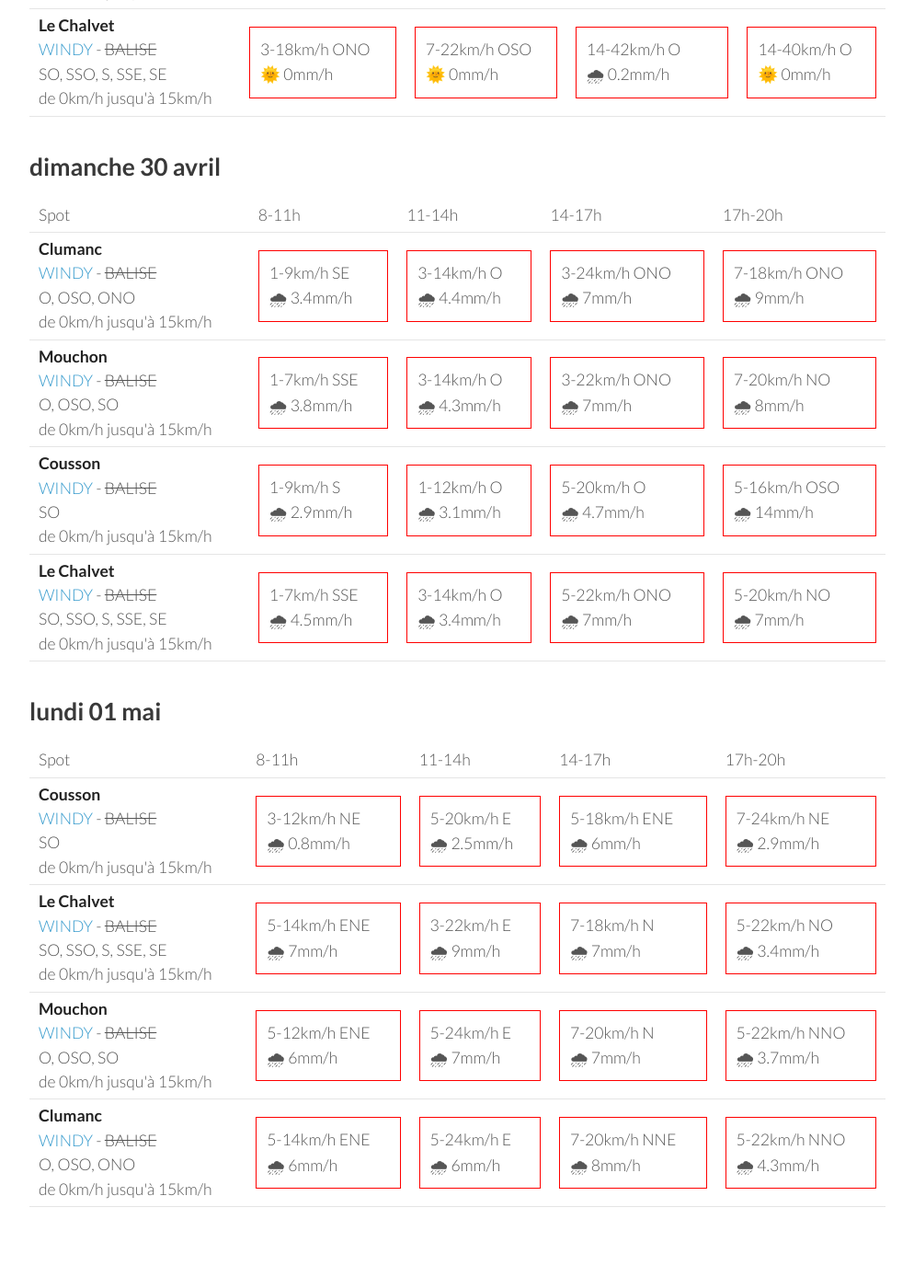
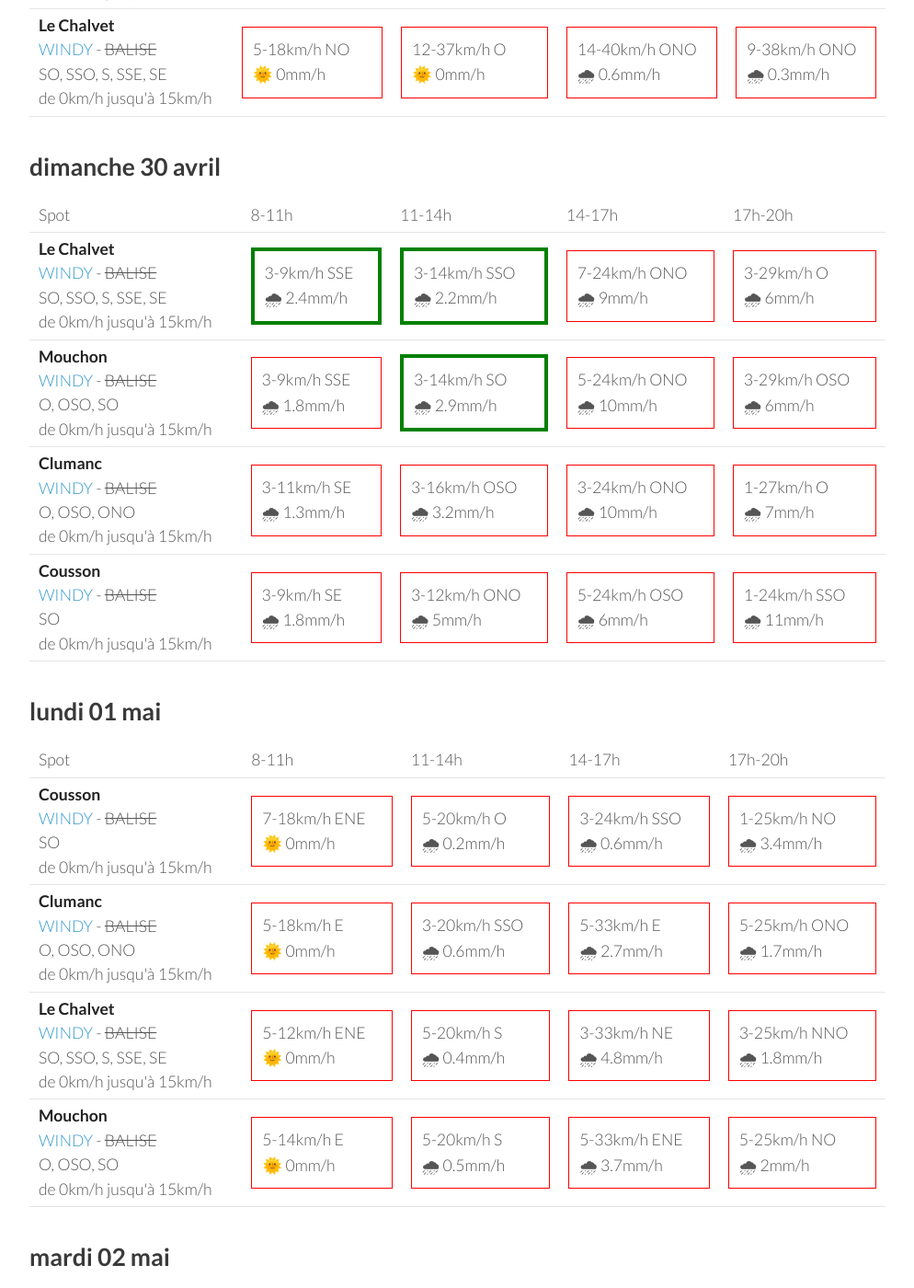
Before and after one commit to parapente-dans-le-nord/parapente-dans-le-nord.github.io, a Jekyll site: the page built from saint_andre.markdown, in a window 1280 px wide and 1400 px high, scrolled down 1892 px. Shown: the whole window at 92% size, without its empty margins (26-1020 px from the left). Built offline with Jekyll 4.4.1, drawn with Linux system fonts in a browser that asks for light colours; some of the changed text lies outside the part shown.

Commit message:
update index.markdown

```diff
--- a/saint_andre.markdown
+++ b/saint_andre.markdown
@@ -32,16 +32,6 @@ page mise à jour le jeudi 27 avril 06:36
 
     </tr>
 <tr>
-        <td><strong>Mouchon</strong><br><a href="https://windy.com/43.992/6.424?43.878,6.425,10,m:eSuaglR">WINDY</a> - <span class="no-balise"> BALISE </span><br> <span class="vent-favorable">O, OSO, SO</span><br><span class="force-vent">de 0km/h jusqu'à 15km/h</span> </td>
-
-            <td><div class="flyable"><p>3-1km/h SO</p><p>🌧 0.2mm/h</p></div></td>
-            <td><div class="not-flyable"><p>7-18km/h NO</p><p>🌞 0mm/h</p></div></td>
-            <td><div class="not-flyable"><p>5-22km/h OSO</p><p>🌞 0mm/h</p></div></td>
-            <td><div class="not-flyable"><p>9-24km/h O</p><p>🌞 0mm/h</p></div></td>
-
-
-    </tr>
-<tr>
         <td><strong>Clumanc</strong><br><a href="https://windy.com/44.027/6.402?43.914,6.403,10,m:eSxaglP">WINDY</a> - <span class="no-balise"> BALISE </span><br> <span class="vent-favorable">O, OSO, ONO</span><br><span class="force-vent">de 0km/h jusqu'à 15km/h</span> </td>
 
             <td><div class="not-flyable"><p>0-1km/h NNO</p><p>🌧 0.3mm/h</p></div></td>
@@ -58,6 +48,16 @@ page mise à jour le jeudi 27 avril 06:36
             <td><div class="not-flyable"><p>7-20km/h SO</p><p>🌞 0mm/h</p></div></td>
             <td><div class="not-flyable"><p>7-20km/h SO</p><p>🌞 0mm/h</p></div></td>
             <td><div class="not-flyable"><p>11-25km/h SO</p><p>🌞 0mm/h</p></div></td>
+
+
+    </tr>
+<tr>
+        <td><strong>Mouchon</strong><br><a href="https://windy.com/43.992/6.424?43.878,6.425,10,m:eSuaglR">WINDY</a> - <span class="no-balise"> BALISE </span><br> <span class="vent-favorable">O, OSO, SO</span><br><span class="force-vent">de 0km/h jusqu'à 15km/h</span> </td>
+
+            <td><div class="not-flyable"><p>1-16km/h S</p><p>🌞 0mm/h</p></div></td>
+            <td><div class="not-flyable"><p>5-18km/h OSO</p><p>🌞 0mm/h</p></div></td>
+            <td><div class="not-flyable"><p>14-40km/h O</p><p>🌞 0mm/h</p></div></td>
+            <td><div class="not-flyable"><p>16-44km/h ONO</p><p>🌞 0mm/h</p></div></td>
 
 
     </tr>
@@ -90,10 +90,10 @@ page mise à jour le jeudi 27 avril 06:36
 <tr>
         <td><strong>Mouchon</strong><br><a href="https://windy.com/43.992/6.424?43.878,6.425,10,m:eSuaglR">WINDY</a> - <span class="no-balise"> BALISE </span><br> <span class="vent-favorable">O, OSO, SO</span><br><span class="force-vent">de 0km/h jusqu'à 15km/h</span> </td>
 
-            <td><div class="not-flyable"><p>3-5km/h ONO</p><p>🌞 0mm/h</p></div></td>
-            <td><div class="not-flyable"><p>7-20km/h ONO</p><p>🌞 0mm/h</p></div></td>
-            <td><div class="not-flyable"><p>11-29km/h ONO</p><p>🌞 0mm/h</p></div></td>
-            <td><div class="not-flyable"><p>11-29km/h O</p><p>🌞 0mm/h</p></div></td>
+            <td><div class="not-flyable"><p>1-14km/h NO</p><p>🌞 0mm/h</p></div></td>
+            <td><div class="not-flyable"><p>11-31km/h O</p><p>🌞 0mm/h</p></div></td>
+            <td><div class="not-flyable"><p>16-44km/h O</p><p>🌞 0mm/h</p></div></td>
+            <td><div class="not-flyable"><p>16-44km/h O</p><p>🌞 0mm/h</p></div></td>
 
 
     </tr>
@@ -137,9 +137,9 @@ page mise à jour le jeudi 27 avril 06:36
         <td><strong>Mouchon</strong><br><a href="https://windy.com/43.992/6.424?43.878,6.425,10,m:eSuaglR">WINDY</a> - <span class="no-balise"> BALISE </span><br> <span class="vent-favorable">O, OSO, SO</span><br><span class="force-vent">de 0km/h jusqu'à 15km/h</span> </td>
 
             <td><div class="not-flyable"><p>3-18km/h ONO</p><p>🌞 0mm/h</p></div></td>
-            <td><div class="not-flyable"><p>7-22km/h O</p><p>🌞 0mm/h</p></div></td>
-            <td><div class="not-flyable"><p>12-40km/h O</p><p>🌞 0mm/h</p></div></td>
-            <td><div class="not-flyable"><p>12-40km/h O</p><p>🌞 0mm/h</p></div></td>
+            <td><div class="not-flyable"><p>14-38km/h O</p><p>🌞 0mm/h</p></div></td>
+            <td><div class="not-flyable"><p>12-38km/h ONO</p><p>🌧 0.7mm/h</p></div></td>
+            <td><div class="not-flyable"><p>9-38km/h ONO</p><p>🌧 0.3mm/h</p></div></td>
 
 
     </tr>
@@ -147,29 +147,29 @@ page mise à jour le jeudi 27 avril 06:36
         <td><strong>Clumanc</strong><br><a href="https://windy.com/44.027/6.402?43.914,6.403,10,m:eSxaglP">WINDY</a> - <span class="no-balise"> BALISE </span><br> <span class="vent-favorable">O, OSO, ONO</span><br><span class="force-vent">de 0km/h jusqu'à 15km/h</span> </td>
 
             <td><div class="not-flyable"><p>1-18km/h NO</p><p>🌞 0mm/h</p></div></td>
-            <td><div class="not-flyable"><p>7-22km/h O</p><p>🌞 0mm/h</p></div></td>
-            <td><div class="not-flyable"><p>12-40km/h O</p><p>🌞 0mm/h</p></div></td>
-            <td><div class="not-flyable"><p>12-38km/h O</p><p>🌞 0mm/h</p></div></td>
+            <td><div class="not-flyable"><p>14-40km/h O</p><p>🌞 0mm/h</p></div></td>
+            <td><div class="not-flyable"><p>12-40km/h ONO</p><p>🌧 0.6mm/h</p></div></td>
+            <td><div class="not-flyable"><p>7-37km/h ONO</p><p>🌧 0.3mm/h</p></div></td>
 
 
     </tr>
 <tr>
         <td><strong>Cousson</strong><br><a href="https://windy.com/44.054/6.240?43.940,6.241,10,m:eSAaglz">WINDY</a> - <span class="no-balise"> BALISE </span><br> <span class="vent-favorable">SO</span><br><span class="force-vent">de 0km/h jusqu'à 15km/h</span> </td>
 
-            <td><div class="not-flyable"><p>3-12km/h ENE</p><p>🌞 0mm/h</p></div></td>
-            <td><div class="not-flyable"><p>7-20km/h OSO</p><p>🌞 0mm/h</p></div></td>
+            <td><div class="not-flyable"><p>1-11km/h ENE</p><p>🌞 0mm/h</p></div></td>
             <td><div class="not-flyable"><p>11-33km/h OSO</p><p>🌞 0mm/h</p></div></td>
-            <td><div class="not-flyable"><p>11-33km/h O</p><p>🌞 0mm/h</p></div></td>
+            <td><div class="not-flyable"><p>11-31km/h ONO</p><p>🌧 0.4mm/h</p></div></td>
+            <td><div class="not-flyable"><p>5-29km/h ONO</p><p>🌞 0mm/h</p></div></td>
 
 
     </tr>
 <tr>
         <td><strong>Le Chalvet</strong><br><a href="https://windy.com/43.979/6.480?43.866,6.480,10,m:eSsaglX">WINDY</a> - <span class="no-balise"> BALISE </span><br> <span class="vent-favorable">SO, SSO, S, SSE, SE</span><br><span class="force-vent">de 0km/h jusqu'à 15km/h</span> </td>
 
-            <td><div class="not-flyable"><p>3-18km/h ONO</p><p>🌞 0mm/h</p></div></td>
-            <td><div class="not-flyable"><p>7-22km/h OSO</p><p>🌞 0mm/h</p></div></td>
-            <td><div class="not-flyable"><p>14-42km/h O</p><p>🌧 0.2mm/h</p></div></td>
-            <td><div class="not-flyable"><p>14-40km/h O</p><p>🌞 0mm/h</p></div></td>
+            <td><div class="not-flyable"><p>5-18km/h NO</p><p>🌞 0mm/h</p></div></td>
+            <td><div class="not-flyable"><p>12-37km/h O</p><p>🌞 0mm/h</p></div></td>
+            <td><div class="not-flyable"><p>14-40km/h ONO</p><p>🌧 0.6mm/h</p></div></td>
+            <td><div class="not-flyable"><p>9-38km/h ONO</p><p>🌧 0.3mm/h</p></div></td>
 
 
     </tr>
@@ -190,42 +190,42 @@ page mise à jour le jeudi 27 avril 06:36
       <td>17h-20h</td>
     </tr>
 <tr>
-        <td><strong>Clumanc</strong><br><a href="https://windy.com/44.027/6.402?43.914,6.403,10,m:eSxaglP">WINDY</a> - <span class="no-balise"> BALISE </span><br> <span class="vent-favorable">O, OSO, ONO</span><br><span class="force-vent">de 0km/h jusqu'à 15km/h</span> </td>
+        <td><strong>Le Chalvet</strong><br><a href="https://windy.com/43.979/6.480?43.866,6.480,10,m:eSsaglX">WINDY</a> - <span class="no-balise"> BALISE </span><br> <span class="vent-favorable">SO, SSO, S, SSE, SE</span><br><span class="force-vent">de 0km/h jusqu'à 15km/h</span> </td>
 
-            <td><div class="not-flyable"><p>1-9km/h SE</p><p>🌧 3.4mm/h</p></div></td>
-            <td><div class="not-flyable"><p>3-14km/h O</p><p>🌧 4.4mm/h</p></div></td>
-            <td><div class="not-flyable"><p>3-24km/h ONO</p><p>🌧 7mm/h</p></div></td>
-            <td><div class="not-flyable"><p>7-18km/h ONO</p><p>🌧 9mm/h</p></div></td>
+            <td><div class="flyable"><p>3-9km/h SSE</p><p>🌧 2.4mm/h</p></div></td>
+            <td><div class="flyable"><p>3-14km/h SSO</p><p>🌧 2.2mm/h</p></div></td>
+            <td><div class="not-flyable"><p>7-24km/h ONO</p><p>🌧 9mm/h</p></div></td>
+            <td><div class="not-flyable"><p>3-29km/h O</p><p>🌧 6mm/h</p></div></td>
 
 
     </tr>
 <tr>
         <td><strong>Mouchon</strong><br><a href="https://windy.com/43.992/6.424?43.878,6.425,10,m:eSuaglR">WINDY</a> - <span class="no-balise"> BALISE </span><br> <span class="vent-favorable">O, OSO, SO</span><br><span class="force-vent">de 0km/h jusqu'à 15km/h</span> </td>
 
-            <td><div class="not-flyable"><p>1-7km/h SSE</p><p>🌧 3.8mm/h</p></div></td>
-            <td><div class="not-flyable"><p>3-14km/h O</p><p>🌧 4.3mm/h</p></div></td>
-            <td><div class="not-flyable"><p>3-22km/h ONO</p><p>🌧 7mm/h</p></div></td>
-            <td><div class="not-flyable"><p>7-20km/h NO</p><p>🌧 8mm/h</p></div></td>
+            <td><div class="not-flyable"><p>3-9km/h SSE</p><p>🌧 1.8mm/h</p></div></td>
+            <td><div class="flyable"><p>3-14km/h SO</p><p>🌧 2.9mm/h</p></div></td>
+            <td><div class="not-flyable"><p>5-24km/h ONO</p><p>🌧 10mm/h</p></div></td>
+            <td><div class="not-flyable"><p>3-29km/h OSO</p><p>🌧 6mm/h</p></div></td>
+
+
+    </tr>
+<tr>
+        <td><strong>Clumanc</strong><br><a href="https://windy.com/44.027/6.402?43.914,6.403,10,m:eSxaglP">WINDY</a> - <span class="no-balise"> BALISE </span><br> <span class="vent-favorable">O, OSO, ONO</span><br><span class="force-vent">de 0km/h jusqu'à 15km/h</span> </td>
+
+            <td><div class="not-flyable"><p>3-11km/h SE</p><p>🌧 1.3mm/h</p></div></td>
+            <td><div class="not-flyable"><p>3-16km/h OSO</p><p>🌧 3.2mm/h</p></div></td>
+            <td><div class="not-flyable"><p>3-24km/h ONO</p><p>🌧 10mm/h</p></div></td>
+            <td><div class="not-flyable"><p>1-27km/h O</p><p>🌧 7mm/h</p></div></td>
 
 
     </tr>
 <tr>
         <td><strong>Cousson</strong><br><a href="https://windy.com/44.054/6.240?43.940,6.241,10,m:eSAaglz">WINDY</a> - <span class="no-balise"> BALISE </span><br> <span class="vent-favorable">SO</span><br><span class="force-vent">de 0km/h jusqu'à 15km/h</span> </td>
 
-            <td><div class="not-flyable"><p>1-9km/h S</p><p>🌧 2.9mm/h</p></div></td>
-            <td><div class="not-flyable"><p>1-12km/h O</p><p>🌧 3.1mm/h</p></div></td>
-            <td><div class="not-flyable"><p>5-20km/h O</p><p>🌧 4.7mm/h</p></div></td>
-            <td><div class="not-flyable"><p>5-16km/h OSO</p><p>🌧 14mm/h</p></div></td>
-
-
-    </tr>
-<tr>
-        <td><strong>Le Chalvet</strong><br><a href="https://windy.com/43.979/6.480?43.866,6.480,10,m:eSsaglX">WINDY</a> - <span class="no-balise"> BALISE </span><br> <span class="vent-favorable">SO, SSO, S, SSE, SE</span><br><span class="force-vent">de 0km/h jusqu'à 15km/h</span> </td>
-
-            <td><div class="not-flyable"><p>1-7km/h SSE</p><p>🌧 4.5mm/h</p></div></td>
-            <td><div class="not-flyable"><p>3-14km/h O</p><p>🌧 3.4mm/h</p></div></td>
-            <td><div class="not-flyable"><p>5-22km/h ONO</p><p>🌧 7mm/h</p></div></td>
-            <td><div class="not-flyable"><p>5-20km/h NO</p><p>🌧 7mm/h</p></div></td>
+            <td><div class="not-flyable"><p>3-9km/h SE</p><p>🌧 1.8mm/h</p></div></td>
+            <td><div class="not-flyable"><p>3-12km/h ONO</p><p>🌧 5mm/h</p></div></td>
+            <td><div class="not-flyable"><p>5-24km/h OSO</p><p>🌧 6mm/h</p></div></td>
+            <td><div class="not-flyable"><p>1-24km/h SSO</p><p>🌧 11mm/h</p></div></td>
 
 
     </tr>
@@ -248,40 +248,40 @@ page mise à jour le jeudi 27 avril 06:36
 <tr>
         <td><strong>Cousson</strong><br><a href="https://windy.com/44.054/6.240?43.940,6.241,10,m:eSAaglz">WINDY</a> - <span class="no-balise"> BALISE </span><br> <span class="vent-favorable">SO</span><br><span class="force-vent">de 0km/h jusqu'à 15km/h</span> </td>
 
-            <td><div class="not-flyable"><p>3-12km/h NE</p><p>🌧 0.8mm/h</p></div></td>
-            <td><div class="not-flyable"><p>5-20km/h E</p><p>🌧 2.5mm/h</p></div></td>
-            <td><div class="not-flyable"><p>5-18km/h ENE</p><p>🌧 6mm/h</p></div></td>
-            <td><div class="not-flyable"><p>7-24km/h NE</p><p>🌧 2.9mm/h</p></div></td>
+            <td><div class="not-flyable"><p>7-18km/h ENE</p><p>🌞 0mm/h</p></div></td>
+            <td><div class="not-flyable"><p>5-20km/h O</p><p>🌧 0.2mm/h</p></div></td>
+            <td><div class="not-flyable"><p>3-24km/h SSO</p><p>🌧 0.6mm/h</p></div></td>
+            <td><div class="not-flyable"><p>1-25km/h NO</p><p>🌧 3.4mm/h</p></div></td>
+
+
+    </tr>
+<tr>
+        <td><strong>Clumanc</strong><br><a href="https://windy.com/44.027/6.402?43.914,6.403,10,m:eSxaglP">WINDY</a> - <span class="no-balise"> BALISE </span><br> <span class="vent-favorable">O, OSO, ONO</span><br><span class="force-vent">de 0km/h jusqu'à 15km/h</span> </td>
+
+            <td><div class="not-flyable"><p>5-18km/h E</p><p>🌞 0mm/h</p></div></td>
+            <td><div class="not-flyable"><p>3-20km/h SSO</p><p>🌧 0.6mm/h</p></div></td>
+            <td><div class="not-flyable"><p>5-33km/h E</p><p>🌧 2.7mm/h</p></div></td>
+            <td><div class="not-flyable"><p>5-25km/h ONO</p><p>🌧 1.7mm/h</p></div></td>
 
 
     </tr>
 <tr>
         <td><strong>Le Chalvet</strong><br><a href="https://windy.com/43.979/6.480?43.866,6.480,10,m:eSsaglX">WINDY</a> - <span class="no-balise"> BALISE </span><br> <span class="vent-favorable">SO, SSO, S, SSE, SE</span><br><span class="force-vent">de 0km/h jusqu'à 15km/h</span> </td>
 
-            <td><div class="not-flyable"><p>5-14km/h ENE</p><p>🌧 7mm/h</p></div></td>
-            <td><div class="not-flyable"><p>3-22km/h E</p><p>🌧 9mm/h</p></div></td>
-            <td><div class="not-flyable"><p>7-18km/h N</p><p>🌧 7mm/h</p></div></td>
-            <td><div class="not-flyable"><p>5-22km/h NO</p><p>🌧 3.4mm/h</p></div></td>
+            <td><div class="not-flyable"><p>5-12km/h ENE</p><p>🌞 0mm/h</p></div></td>
+            <td><div class="not-flyable"><p>5-20km/h S</p><p>🌧 0.4mm/h</p></div></td>
+            <td><div class="not-flyable"><p>3-33km/h NE</p><p>🌧 4.8mm/h</p></div></td>
+            <td><div class="not-flyable"><p>3-25km/h NNO</p><p>🌧 1.8mm/h</p></div></td>
 
 
     </tr>
 <tr>
         <td><strong>Mouchon</strong><br><a href="https://windy.com/43.992/6.424?43.878,6.425,10,m:eSuaglR">WINDY</a> - <span class="no-balise"> BALISE </span><br> <span class="vent-favorable">O, OSO, SO</span><br><span class="force-vent">de 0km/h jusqu'à 15km/h</span> </td>
 
-            <td><div class="not-flyable"><p>5-12km/h ENE</p><p>🌧 6mm/h</p></div></td>
-            <td><div class="not-flyable"><p>5-24km/h E</p><p>🌧 7mm/h</p></div></td>
-            <td><div class="not-flyable"><p>7-20km/h N</p><p>🌧 7mm/h</p></div></td>
-            <td><div class="not-flyable"><p>5-22km/h NNO</p><p>🌧 3.7mm/h</p></div></td>
-
-
-    </tr>
-<tr>
-        <td><strong>Clumanc</strong><br><a href="https://windy.com/44.027/6.402?43.914,6.403,10,m:eSxaglP">WINDY</a> - <span class="no-balise"> BALISE </span><br> <span class="vent-favorable">O, OSO, ONO</span><br><span class="force-vent">de 0km/h jusqu'à 15km/h</span> </td>
-
-            <td><div class="not-flyable"><p>5-14km/h ENE</p><p>🌧 6mm/h</p></div></td>
-            <td><div class="not-flyable"><p>5-24km/h E</p><p>🌧 6mm/h</p></div></td>
-            <td><div class="not-flyable"><p>7-20km/h NNE</p><p>🌧 8mm/h</p></div></td>
-            <td><div class="not-flyable"><p>5-22km/h NNO</p><p>🌧 4.3mm/h</p></div></td>
+            <td><div class="not-flyable"><p>5-14km/h E</p><p>🌞 0mm/h</p></div></td>
+            <td><div class="not-flyable"><p>5-20km/h S</p><p>🌧 0.5mm/h</p></div></td>
+            <td><div class="not-flyable"><p>5-33km/h ENE</p><p>🌧 3.7mm/h</p></div></td>
+            <td><div class="not-flyable"><p>5-25km/h NO</p><p>🌧 2mm/h</p></div></td>
 
 
     </tr>
@@ -289,3 +289,59 @@ page mise à jour le jeudi 27 avril 06:36
 </tbody>
 </table>
 {:/}
+## mardi 02 mai
+
+{::nomarkdown}
+<table>
+  <tbody>
+    <tr>
+      <td>Spot</td>
+      <td>8-11h</td>
+      <td>11-14h</td>
+      <td>14-17h</td>
+      <td>17h-20h</td>
+    </tr>
+<tr>
+        <td><strong>Cousson</strong><br><a href="https://windy.com/44.054/6.240?43.940,6.241,10,m:eSAaglz">WINDY</a> - <span class="no-balise"> BALISE </span><br> <span class="vent-favorable">SO</span><br><span class="force-vent">de 0km/h jusqu'à 15km/h</span> </td>
+
+            <td><div class="not-flyable"><p>7-18km/h ENE</p><p>🌞 0mm/h</p></div></td>
+            <td><div class="not-flyable"><p>5-18km/h NO</p><p>🌞 0mm/h</p></div></td>
+            <td><div class="not-flyable"><p>5-22km/h OSO</p><p>🌧 0.2mm/h</p></div></td>
+            <td><div class="not-flyable"><p>11-29km/h NNE</p><p>🌧 0.6mm/h</p></div></td>
+
+
+    </tr>
+<tr>
+        <td><strong>Mouchon</strong><br><a href="https://windy.com/43.992/6.424?43.878,6.425,10,m:eSuaglR">WINDY</a> - <span class="no-balise"> BALISE </span><br> <span class="vent-favorable">O, OSO, SO</span><br><span class="force-vent">de 0km/h jusqu'à 15km/h</span> </td>
+
+            <td><div class="not-flyable"><p>5-14km/h ENE</p><p>🌞 0mm/h</p></div></td>
+            <td><div class="not-flyable"><p>1-14km/h NNO</p><p>🌞 0mm/h</p></div></td>
+            <td><div class="not-flyable"><p>3-20km/h N</p><p>🌧 0.3mm/h</p></div></td>
+            <td><div class="not-flyable"><p>9-31km/h NO</p><p>🌧 0.4mm/h</p></div></td>
+
+
+    </tr>
+<tr>
+        <td><strong>Le Chalvet</strong><br><a href="https://windy.com/43.979/6.480?43.866,6.480,10,m:eSsaglX">WINDY</a> - <span class="no-balise"> BALISE </span><br> <span class="vent-favorable">SO, SSO, S, SSE, SE</span><br><span class="force-vent">de 0km/h jusqu'à 15km/h</span> </td>
+
+            <td><div class="not-flyable"><p>3-14km/h NE</p><p>🌞 0mm/h</p></div></td>
+            <td><div class="not-flyable"><p>1-16km/h NNE</p><p>🌞 0mm/h</p></div></td>
+            <td><div class="not-flyable"><p>3-20km/h NNE</p><p>🌧 0.2mm/h</p></div></td>
+            <td><div class="not-flyable"><p>7-27km/h ONO</p><p>🌧 0.6mm/h</p></div></td>
+
+
+    </tr>
+<tr>
+        <td><strong>Clumanc</strong><br><a href="https://windy.com/44.027/6.402?43.914,6.403,10,m:eSxaglP">WINDY</a> - <span class="no-balise"> BALISE </span><br> <span class="vent-favorable">O, OSO, ONO</span><br><span class="force-vent">de 0km/h jusqu'à 15km/h</span> </td>
+
+            <td><div class="not-flyable"><p>5-18km/h ENE</p><p>🌞 0mm/h</p></div></td>
+            <td><div class="not-flyable"><p>1-18km/h NO</p><p>🌞 0mm/h</p></div></td>
+            <td><div class="not-flyable"><p>3-20km/h NNO</p><p>🌧 0.3mm/h</p></div></td>
+            <td><div class="not-flyable"><p>11-35km/h NO</p><p>🌧 0.4mm/h</p></div></td>
+
+
+    </tr>
+
+</tbody>
+</table>
+{:/}
```
Also changed, not shown: other parts of saint_andre.markdown (+1 -1 lines).
